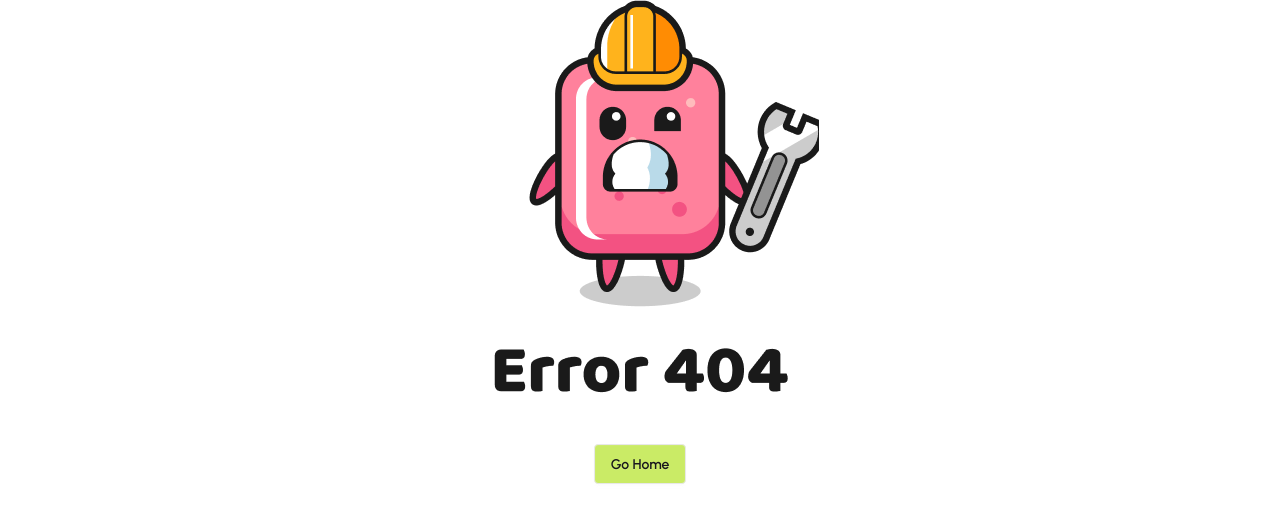
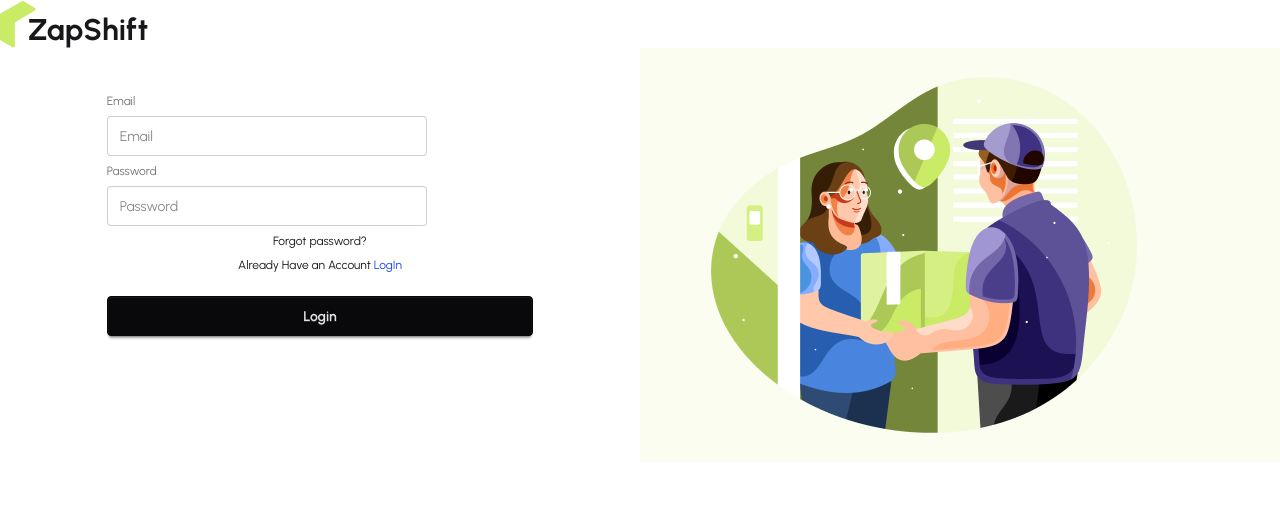
Before and after one commit to MUSTAKIMBIN/ZapShiftClient, a React (Vite) app: page /register in a window 1280 px wide. Before the commit this address had no page. Shown: the top 522 px of the page. Built offline with nearby package versions, Linux system fonts and the light colour scheme.

Commit message:
added auth layout, logIn , register pages

```diff
--- a/package.json
+++ b/package.json
@@ -14,6 +14,7 @@
     "leaflet": "^1.9.4",
     "react": "^19.2.0",
     "react-dom": "^19.2.0",
+    "react-hook-form": "^7.66.1",
     "react-icons": "^5.5.0",
     "react-leaflet": "^5.0.0-rc.2",
     "react-responsive-carousel": "^3.2.23",
--- /dev/null
+++ b/src/Layout/AuthLayout/AuthLayout.jsx
@@ -0,0 +1,22 @@
+import React from "react";
+import Logo from "../../Components/Logo/Logo";
+import { Outlet } from "react-router";
+import authImg from "../../assets/authImage.png";
+
+const AuthLayout = () => {
+  return (
+    <div className="max-w-7xl mx-auto">
+      <Logo></Logo>
+      <div className="flex flex-col-reverse md:flex-row md:text-center md:justify-between">
+        <div className="w-1/2">
+          <Outlet></Outlet>
+        </div>
+        <div className="w-1/2 bg-[#FAFDF0] h-full">
+          <img src={authImg} alt="" />
+        </div>
+      </div>
+    </div>
+  );
+};
+
+export default AuthLayout;
--- a/src/Routes/Routes.jsx
+++ b/src/Routes/Routes.jsx
@@ -4,6 +4,9 @@ import Home from "../pages/Home/Home/Home";
 import ErrorPage from "../pages/ErrorPage/ErrorPage";
 import Covarage from "../pages/Covarage/Covarage";
 import AboutUs from "../pages/AboutUs/AboutUs";
+import LogIn from "../pages/Auth/Login/LogIn";
+import Register from "../pages/Auth/Register/Register";
+import AuthLayout from "../Layout/AuthLayout/AuthLayout";
 
 export const router = createBrowserRouter([
   {
@@ -26,4 +29,18 @@ export const router = createBrowserRouter([
       },
     ],
   },
+  {
+    path: "/",
+    Component: AuthLayout,
+    children: [
+      {
+        path: "login",
+        Component: LogIn,
+      },
+      {
+        path: "register",
+        Component: Register,
+      },
+    ],
+  },
 ]);
--- /dev/null
+++ b/src/pages/Auth/Login/LogIn.jsx
@@ -0,0 +1,31 @@
+import React from "react";
+import { Link } from "react-router";
+
+const LogIn = () => {
+  return (
+    <div className="w-2/3 py-10 mx-auto">
+      <form>
+        <fieldset className="fieldset ">
+          <label className="label">Email</label>
+          <input type="email" className="input" placeholder="Email" />
+          <label className="label">Password</label>
+          <input type="password" className="input" placeholder="Password" />
+          <div>
+            <a className="link link-hover">Forgot password?</a>
+          </div>
+          <div>
+            <Link to={"/register"}>
+              <p className="">
+                Don't Have an Account{" "}
+                <span className="text-blue-700">Register</span>
+              </p>
+            </Link>
+          </div>
+          <button className="btn btn-neutral mt-4">Login</button>
+        </fieldset>
+      </form>
+    </div>
+  );
+};
+
+export default LogIn;
--- /dev/null
+++ b/src/pages/Auth/Register/Register.jsx
@@ -0,0 +1,48 @@
+import React from "react";
+import { useForm } from "react-hook-form";
+import { Link } from "react-router";
+
+const Register = () => {
+  const { register, handleSubmit } = useForm();
+  const handleRegistration = (data) => {
+    console.log(data);
+  };
+  return (
+    <div className="w-2/3 py-10 mx-auto">
+      <form onSubmit={handleSubmit(handleRegistration)}>
+        <fieldset className="fieldset">
+          {/* email */}
+          <label className="label">Email</label>
+          <input
+            type="email"
+            {...register("email")}
+            className="input"
+            placeholder="Email"
+          />
+          {/* password */}
+          <label className="label">Password</label>
+          <input
+            type="password"
+            {...register("password")}
+            className="input"
+            placeholder="Password"
+          />
+          <div>
+            <a className="link link-hover">Forgot password?</a>
+          </div>
+          <div>
+            <Link to={"/login"}>
+              <p className="">
+                Already Have an Account{" "}
+                <span className="text-blue-700">LogIn</span>
+              </p>
+            </Link>
+          </div>
+          <button className="btn btn-neutral mt-4">Login</button>
+        </fieldset>
+      </form>
+    </div>
+  );
+};
+
+export default Register;
```
Also changed, not shown: 1 other file (tests, documents, lock files or other folders).
